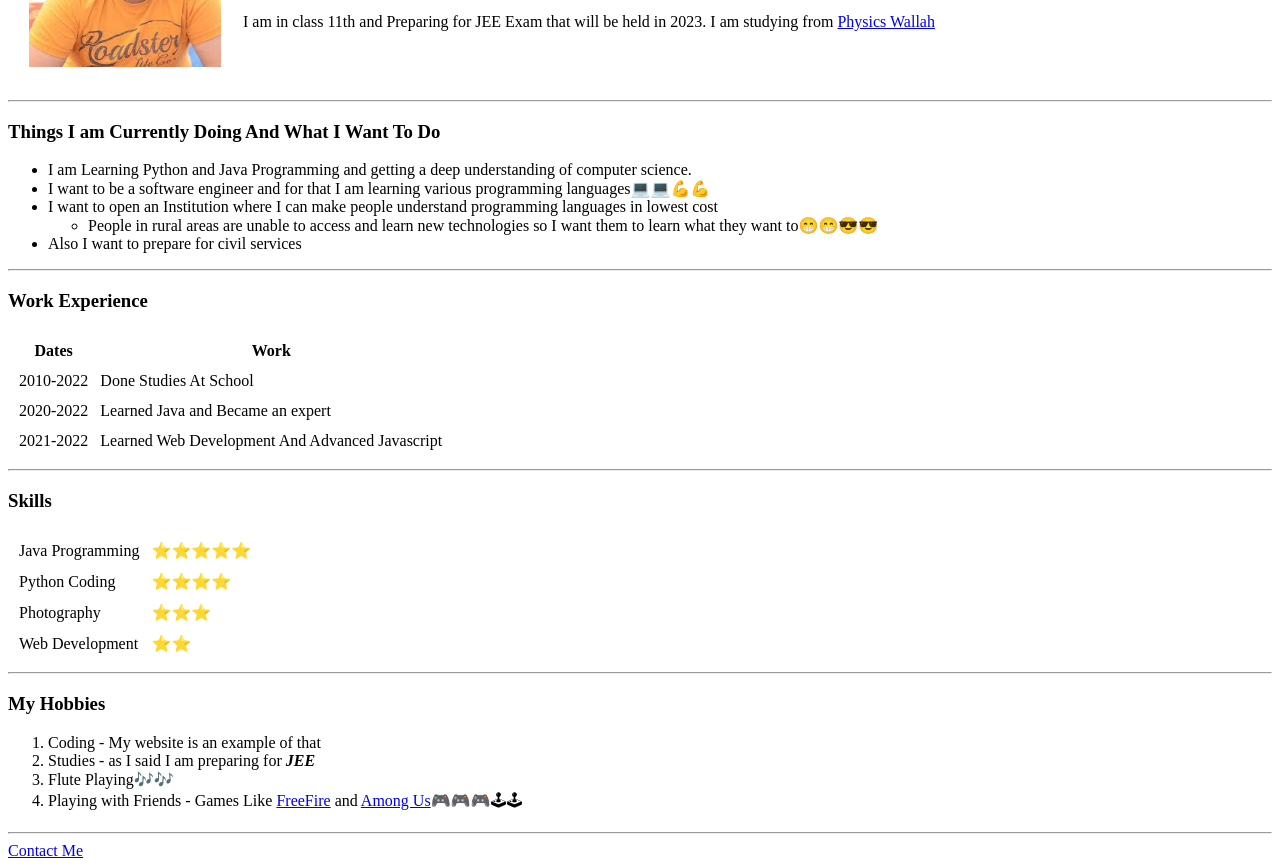
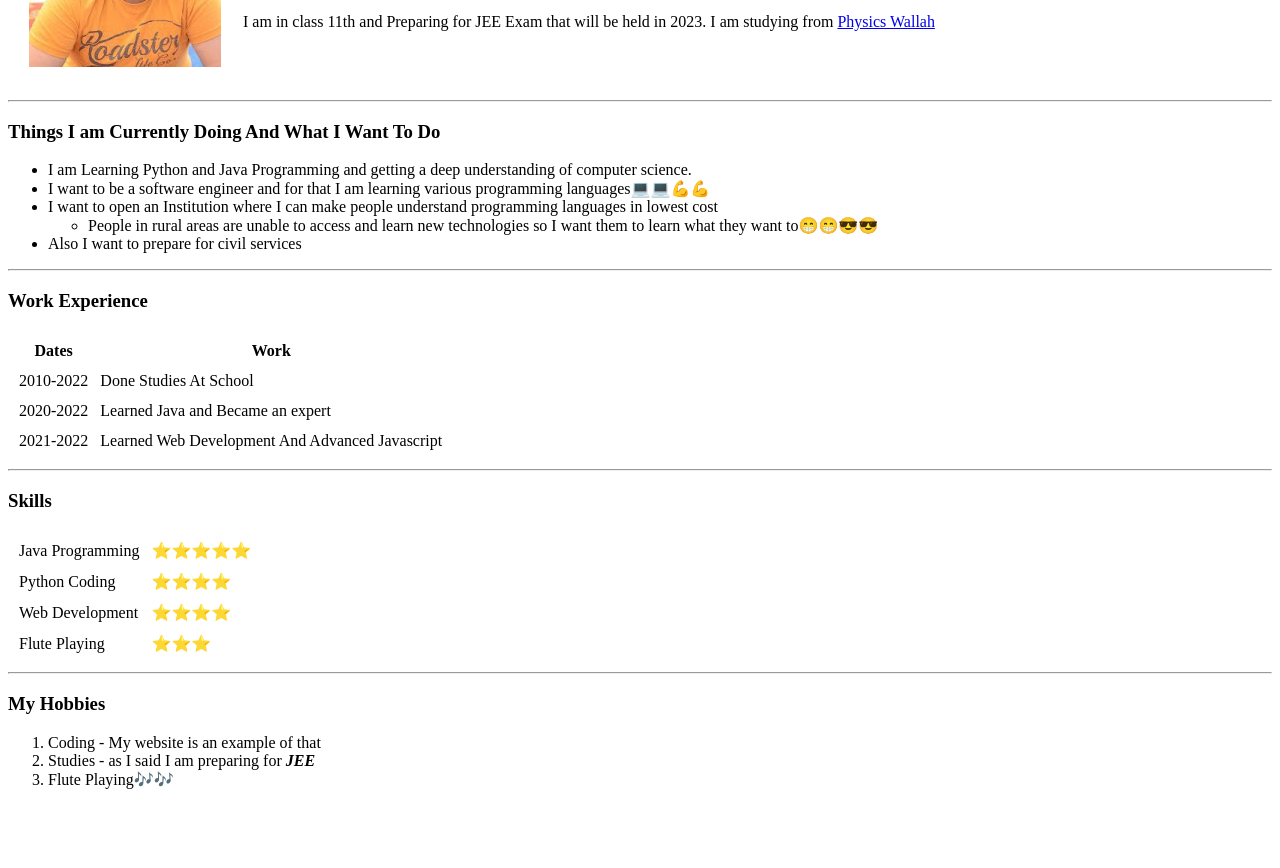
Before and after one commit to AnantAgrawal29/cv, a plain HTML site: page index.html in a window 1280 px wide. Shown: the part 154-1022 px from the top of the page. After the commit the page ends 959 px from the top, so only its background shows below. Drawn offline with Linux system fonts and the light colour scheme.

Commit message:
Update index.html

```diff
--- a/index.html
+++ b/index.html
@@ -70,12 +70,12 @@
       <td>⭐⭐⭐⭐</td>
     </tr>
     <tr>
-      <td>Photography</td>
-      <td>⭐⭐⭐</td>
+      <td>Web Development</td>
+      <td>⭐⭐⭐⭐</td>
     </tr>
     <tr>
-      <td>Web Development</td>
-      <td>⭐⭐</td>
+      <td>Flute Playing</td>
+      <td>⭐⭐⭐</td>
     </tr>
   </table>
   <hr>
@@ -84,11 +84,7 @@
     <li>Coding - My website is an example of that</li>
     <li>Studies - as I said I am preparing for <strong><em>JEE</em></strong></li>
     <li>Flute Playing🎶🎶</li>
-    <li>Playing with Friends - Games Like <a href="https://ff.garena.com/">FreeFire</a>
-      and <a href="https://www.innersloth.com/games/among-us/">Among Us</a>🎮🎮🎮🕹🕹</li>
   </ol>
-  <hr>
-  <a href="ContactMe.html">Contact Me</a>
 </body>
 
 </html>
```
